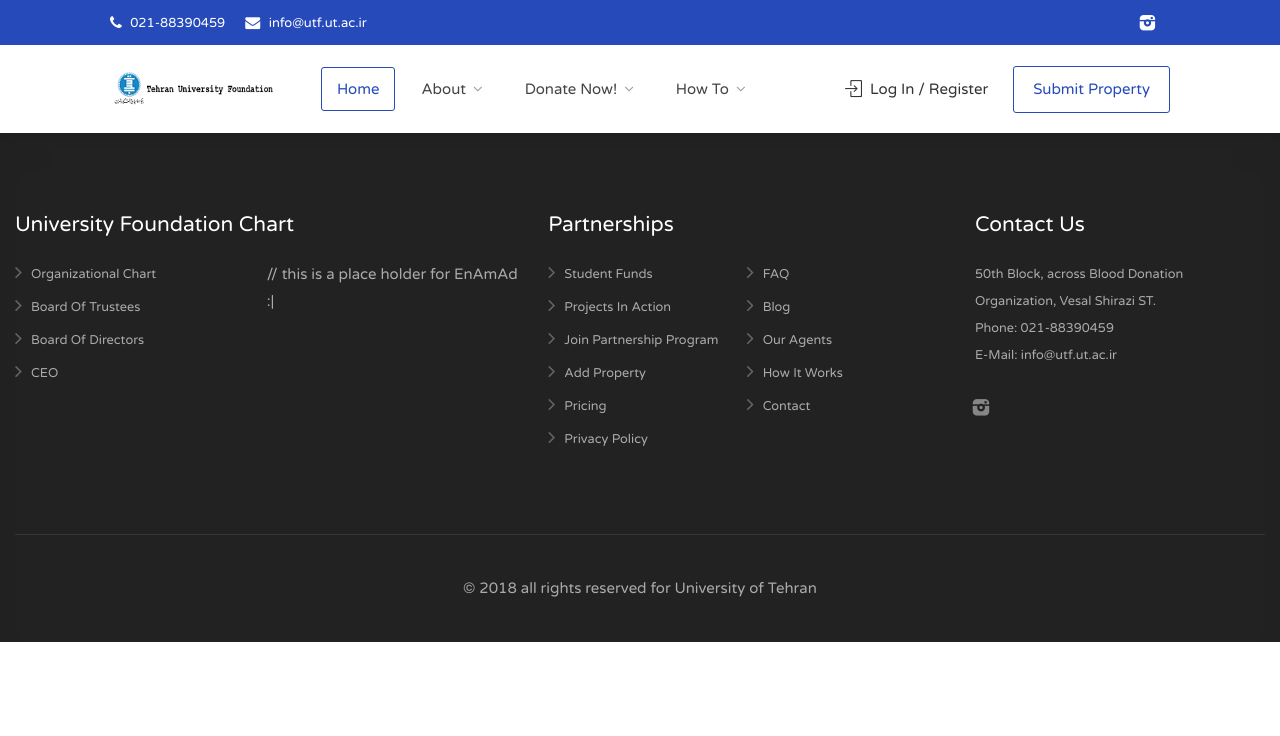
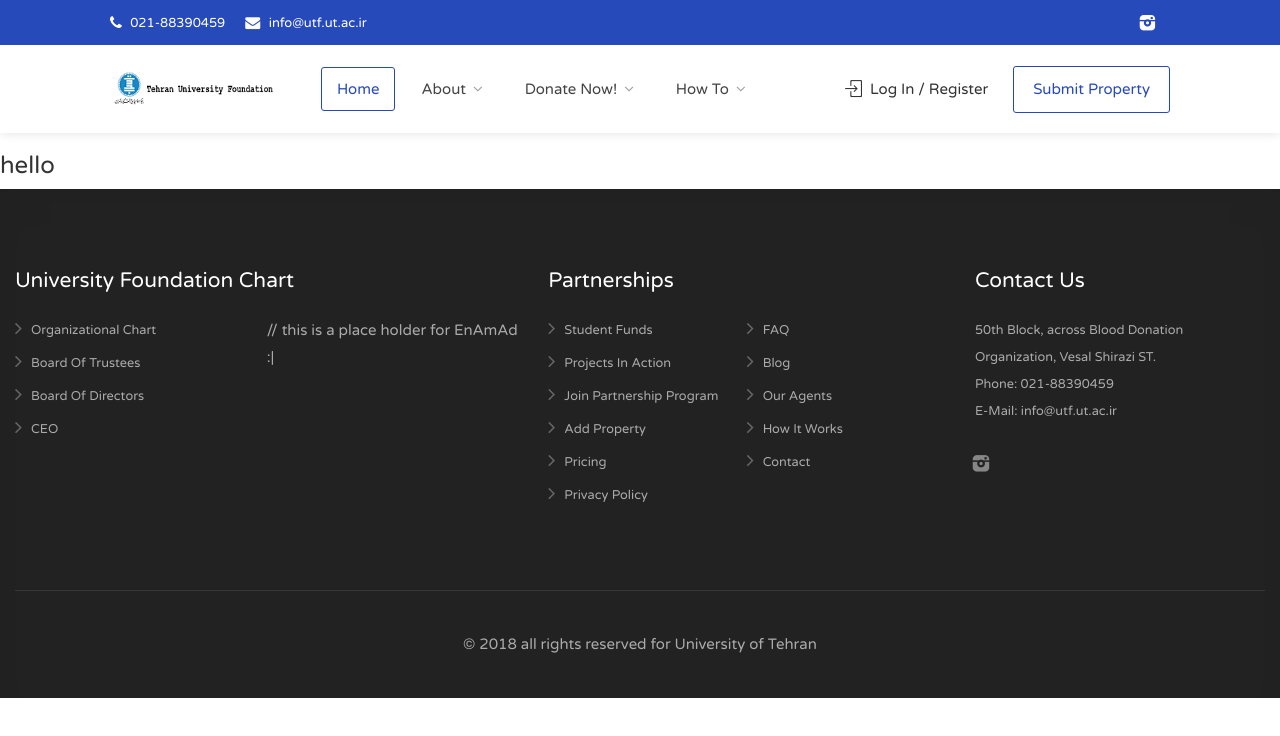
Before and after one commit to faribaseifi/utfEng, a React (Create React App) app: page /AboutUni in a window 1280 px wide. Shown: the top 736 px of the page. Built offline with nearby package versions, Linux system fonts and the light colour scheme.

Commit message:
ms.seifi eddited this! :D

```diff
--- a/src/App.js
+++ b/src/App.js
@@ -4,6 +4,7 @@ import Homepage from './screens/Homepage';
 import BlogPost from './screens/BlogPost';
 import Login from './screens/Login';
 import Profile from './screens/Profile';
+import AboutUni from './screens/AboutUni';
 import Header from './components/Header';
 import Footer from './components/Footer';
 import PrivateRoute from './components/PrivateRoute';
@@ -20,7 +21,9 @@ class App extends Component {
             <Route path="/" exact component={withScripts(Homepage)} />
             <Route path="/blog/:id" component={withScripts(BlogPost)} />
             <Route path="/login" component={withScripts(Login)} />
+            <Route path="/AboutUni" component={AboutUni} />
             <Route path="/profile" component={Profile} />
+
           </Switch>
           <Footer />
         </ScrollToTop>
--- /dev/null
+++ b/src/NavItem.js
@@ -0,0 +1,24 @@
+
+import React, { Component } from 'react';
+import { Route,Link } from 'react-router-dom';
+
+class NavItem extends Component {
+render(){
+  const {to,active,children} = this.props;
+  return (
+
+    <Route
+      path={to}
+      exact={active}
+      children={({ match }) => (
+        <li>
+          <Link className={match?'current':''} to={to}>{children}</Link>
+        </li>
+      )}
+    />
+)
+}
+
+}
+
+export default NavItem;
--- a/src/components/Header.js
+++ b/src/components/Header.js
@@ -1,7 +1,7 @@
 import React, { Component } from 'react';
 import { Link } from 'react-router-dom';
 import { userIsLoggedIn, removeToken as logout } from '../utils/authManager';
-
+import NavItem from '../NavItem';
 export class Header extends Component {
   render() {
     return (
@@ -69,9 +69,8 @@ export class Header extends Component {
                   <li>
                     <a href="#">About</a>
                     <ul>
-                      <li>
-                        <a href="elements.html">University of Tehran</a>
-                      </li>
+
+                      <NavItem to="/AboutUni">about university</NavItem>
                       <li>
                         <a href="elements.html">Donators</a>
                       </li>
--- /dev/null
+++ b/src/screens/AboutUni.js
@@ -0,0 +1,17 @@
+
+import React, { Component } from 'react';
+import { Link } from 'react-router-dom';
+
+
+
+class AboutUni extends Component {
+render(){
+  return (
+    <div>
+      <h3>hello </h3>
+    </div>
+  )
+}
+}
+
+export default AboutUni;
```
